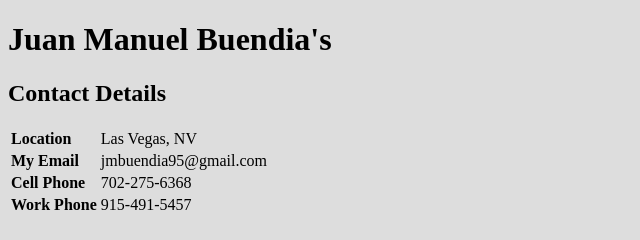
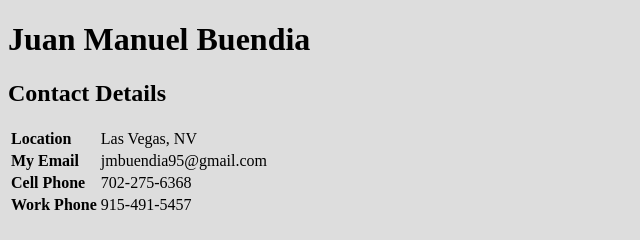
Before and after one commit to jmbuendia95/cv, a plain HTML site: page my contact details.html in a window 1280 px wide. Shown: the top 240 px of the page, 0-640 px from the left. Drawn offline with Linux system fonts and the light colour scheme.

Commit message:
Update my contact details.html

```diff
--- a/my contact details.html
+++ b/my contact details.html
@@ -8,7 +8,7 @@
 </head>
 
 <body>
-  <h1>Juan Manuel Buendia's</h1>
+  <h1>Juan Manuel Buendia</h1>
   <h2>Contact Details</h2>
 
   <table>
```
